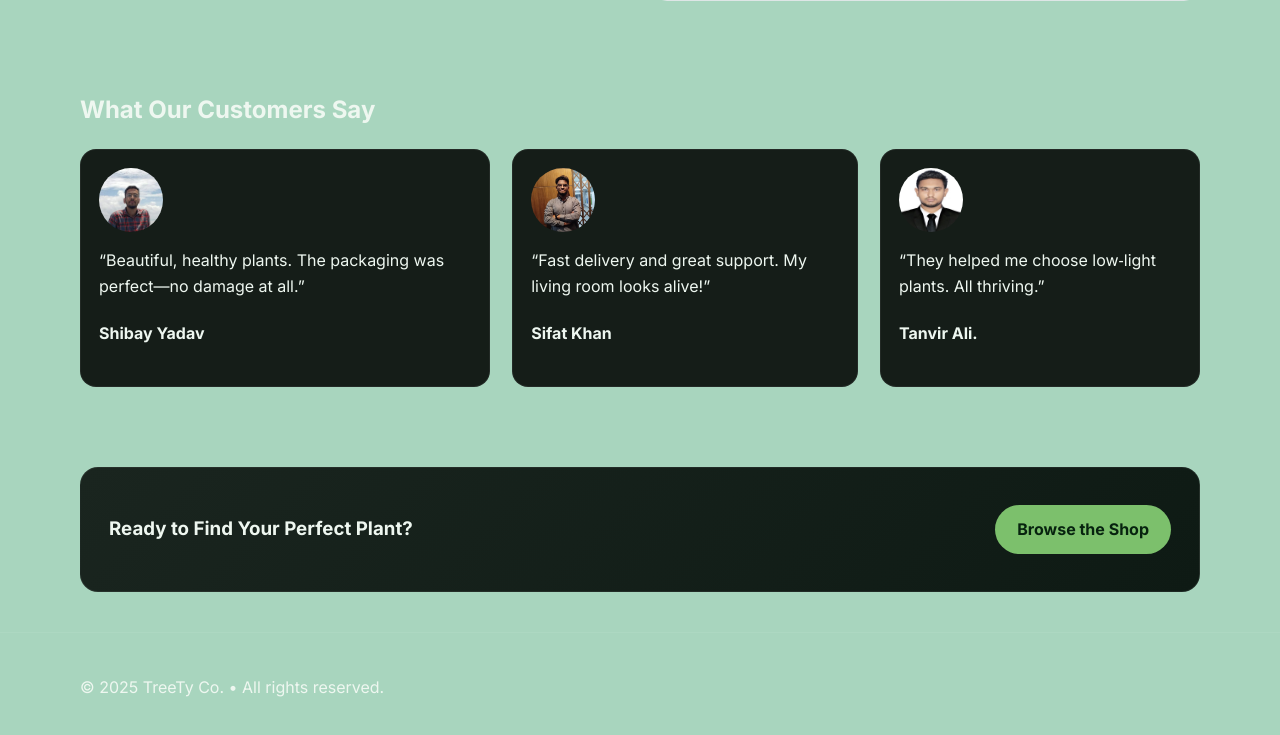
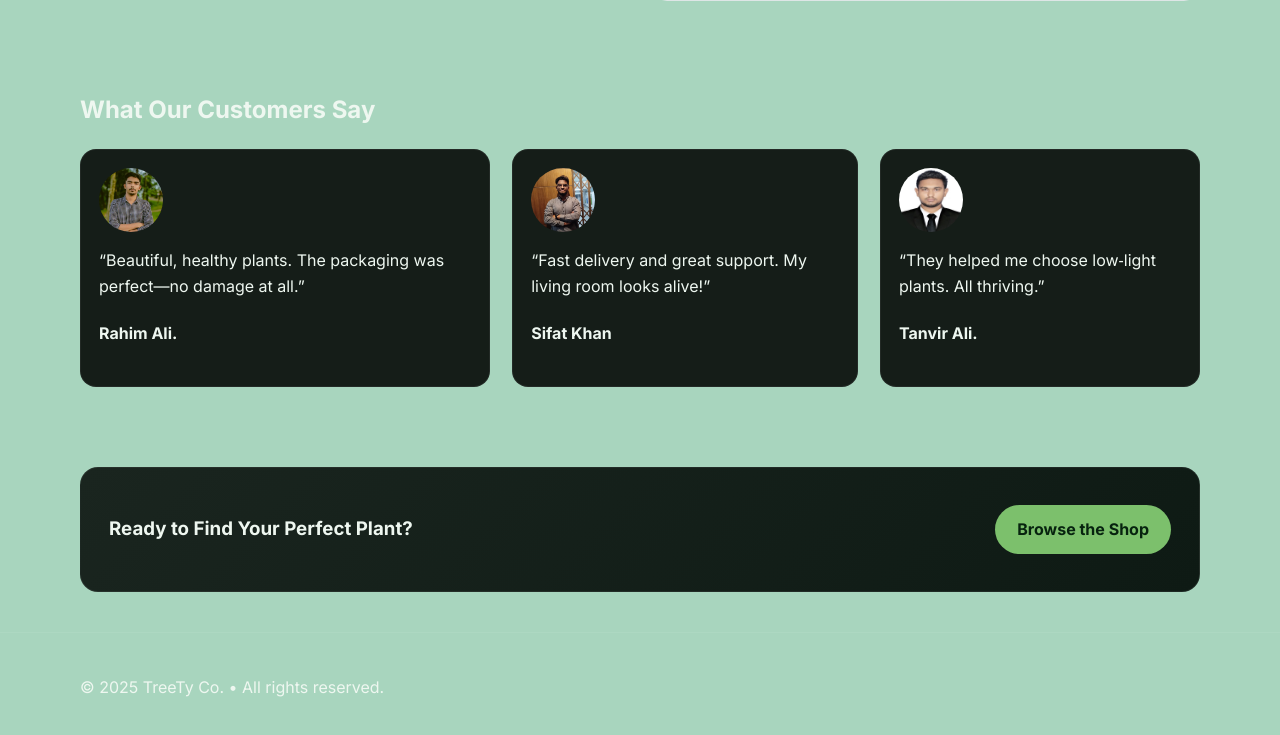
Before and after one commit to Ahad-19-s/IWT-PROJECT, a plain HTML site: page index.html in a window 1280 px wide. Shown: the part 3651-4386 px from the top of the page. Drawn offline with Linux system fonts and the light colour scheme.

Commit message:
Shibay comited

```diff
--- a/index.html
+++ b/index.html
@@ -193,9 +193,9 @@ document.addEventListener('DOMContentLoaded', () => {
       <h2>What Our Customers Say</h2>
       <div class="carousel" id="carousel">
         <div class="tcard">
-          <img src="/Images/shibay.jpg" alt="">
+          <img src="/Images/rahim.jpg" alt="">
           <p>“Beautiful, healthy plants. The packaging was perfect—no damage at all.”</p>
-          <h4>Shibay Yadav</h4>
+          <h4>Rahim Ali.</h4>
         </div>
         <div class="tcard">
           <img src="/Images/sifat.jpg" alt="">
```
Also changed, not shown: Images/rahim.jpg (added).
